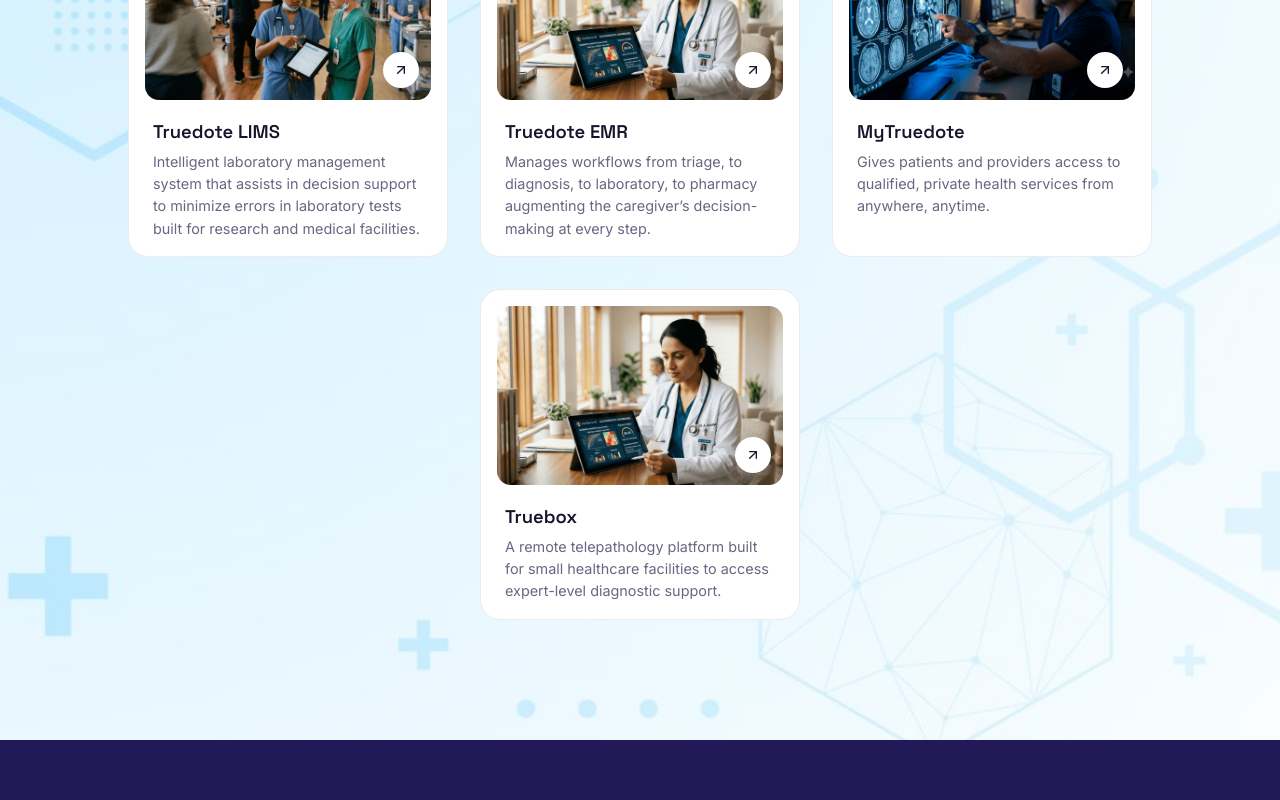
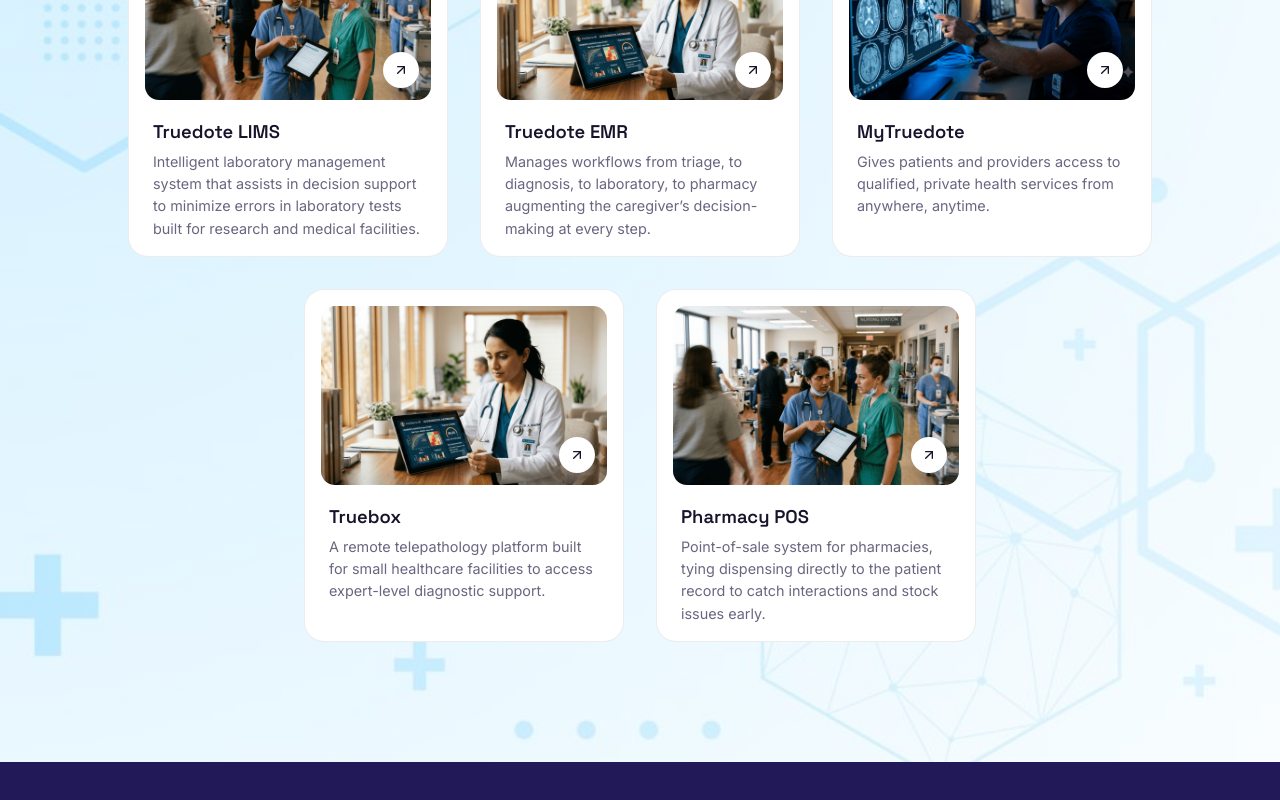
Before and after one commit to Fineteklabs-Engineering/Truedote, a React (Vite) app: page / in a window 1280 px wide. Shown: the part 2089-2889 px from the top of the page. Built offline with nearby package versions, Linux system fonts and the light colour scheme.

Commit message:
added Pharmacy POS to the productsection

```diff
--- a/src/components/ProductsSection.jsx
+++ b/src/components/ProductsSection.jsx
@@ -33,6 +33,13 @@
     image: '/images/product1.png',
     href: '/products/truebox',
   },
+ {
+  title: 'Pharmacy POS',
+  description:
+    'Point-of-sale system for pharmacies, tying dispensing directly to the patient record to catch interactions and stock issues early.',
+  image: '/images/product2.png',
+  href: '/products/pharmacy-pos',
+},
 ];
 
 // A spring feels far smoother/more physical for a layout animation like this
```
